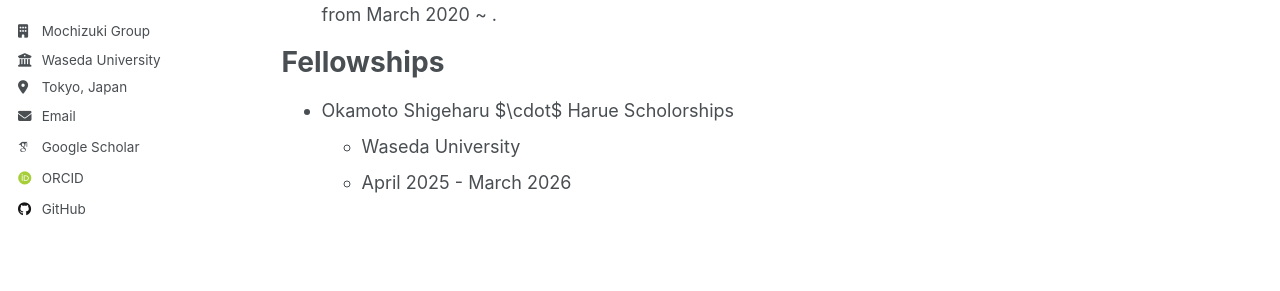
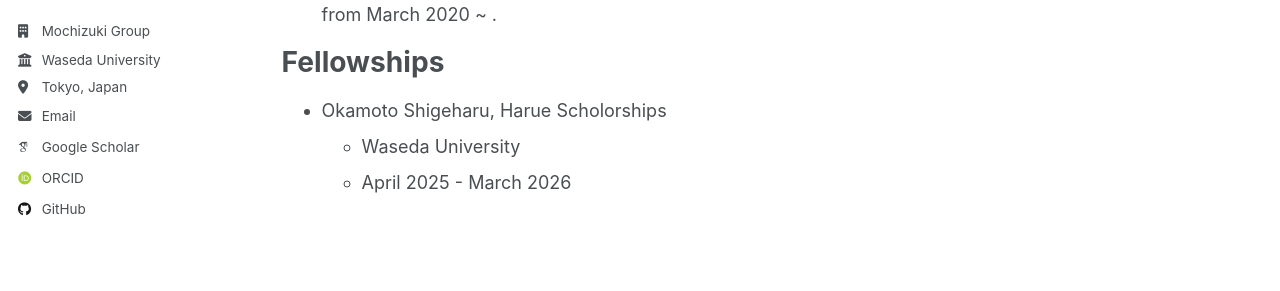
Before and after one commit to ryohamano/ryohamano.github.io, a Jekyll site: the page built from _pages/en/cv_en.md, in a window 1280 px wide and 900 px high, scrolled down 775 px. Shown: the part 296-587 px from the top of the window. Built offline with Jekyll 4.4.1, drawn with Linux system fonts in a browser that asks for light colours; some web fonts are replaced.

```diff
--- a/_pages/en/cv_en.md
+++ b/_pages/en/cv_en.md
@@ -48,7 +48,7 @@
 
 Fellowships
 ======
-* Okamoto Shigeharu $\cdot$ Harue Scholorships
+* Okamoto Shigeharu, Harue Scholorships
   * Waseda University
   * April 2025 - March 2026
 
```
